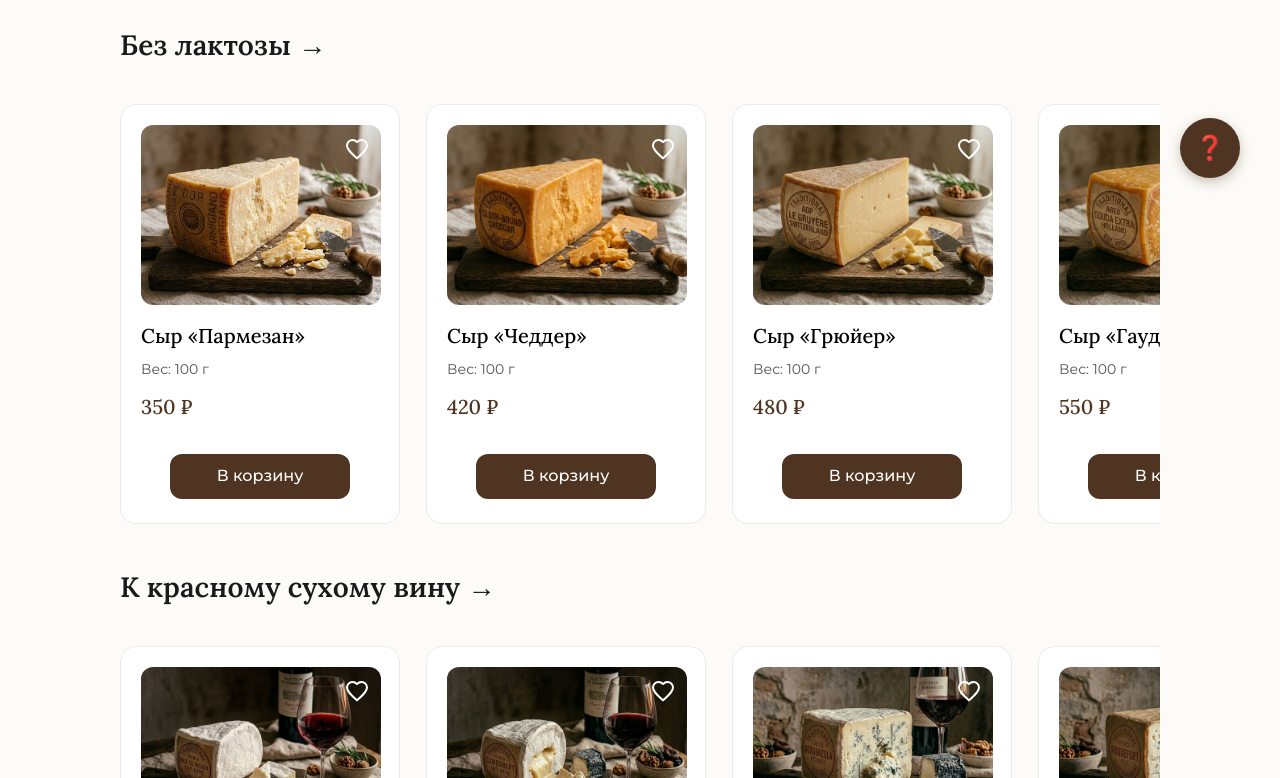
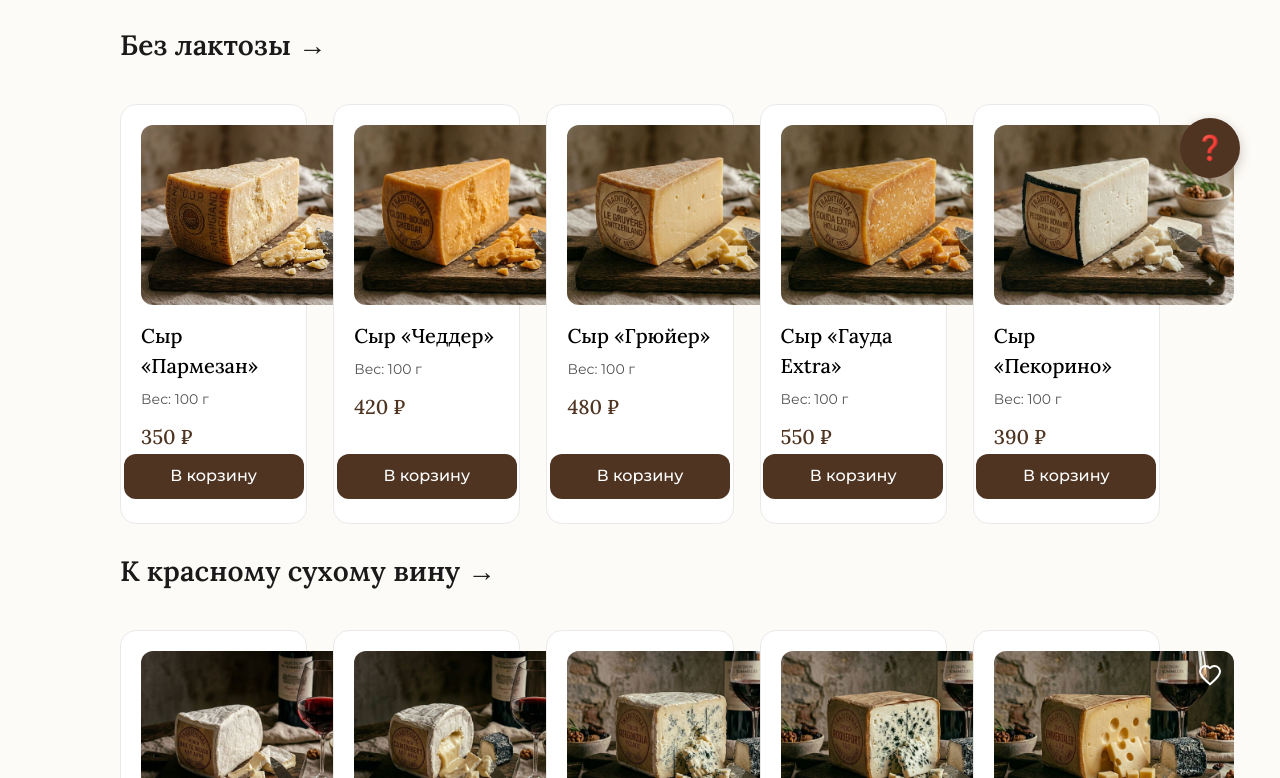
Before and after one commit to Ant1hype/interfaces_programs_systems_finally_task, a React (Vite) app: page / in a window 1280 px wide. Shown: the part 582-1360 px from the top of the page. Built offline with nearby package versions, Linux system fonts and the light colour scheme.

Commit message:
home: static showcase rows, cards stretched edge-to-edge

```diff
--- a/src/pages/Home.css
+++ b/src/pages/Home.css
@@ -49,16 +49,17 @@
   display: flex;
   gap: 26px;
   margin-bottom: 26px;
-  overflow-x: auto; /* Включаем горизонтальную прокрутку */
-  padding-bottom: 16px; /* Место, чтобы тень карточек не обрезалась снизу при наведении */
-  scroll-behavior: smooth;
-
-  /* Прячем уродливый системный скроллбар */
-  scrollbar-width: none; /* Для Firefox */
 }
 
-.product-row::-webkit-scrollbar {
-  display: none; /* Для Chrome/Safari */
+.product-row .product-card__link {
+  flex: 1 1 0;
+  min-width: 0;
+  width: auto;
+}
+
+.product-row .product-card {
+  width: 100%;
+  max-width: none;
 }
 
 /* У последнего ряда отступ до кнопки больше */
```
